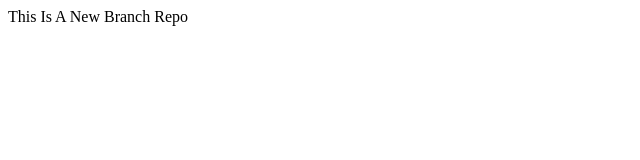
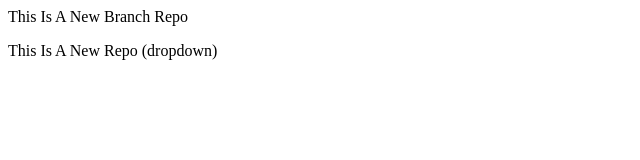
Before and after one commit to Rajpardeshi205/LocalRepo, a plain HTML site: page index.html in a window 1280 px wide. Shown: the whole page, without its empty margins (0-640 px from the left). Drawn offline with Linux system fonts and the light colour scheme.

Commit message:
add dropdown

```diff
--- a/index.html
+++ b/index.html
@@ -1 +1,2 @@
 <p>This Is A New Branch Repo</p>
+<p>This Is A New Repo (dropdown)</p>
```
